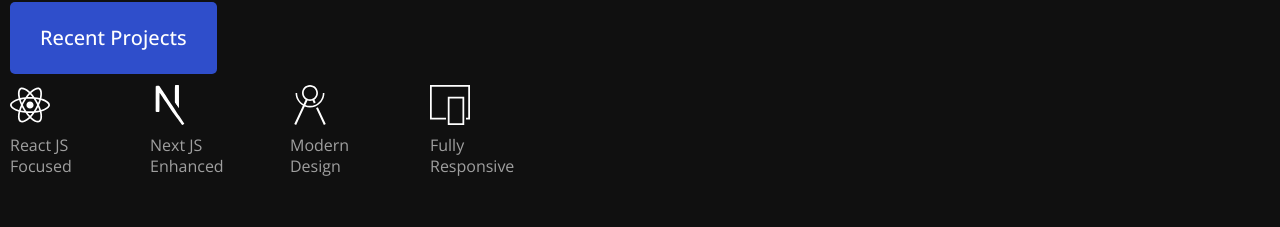
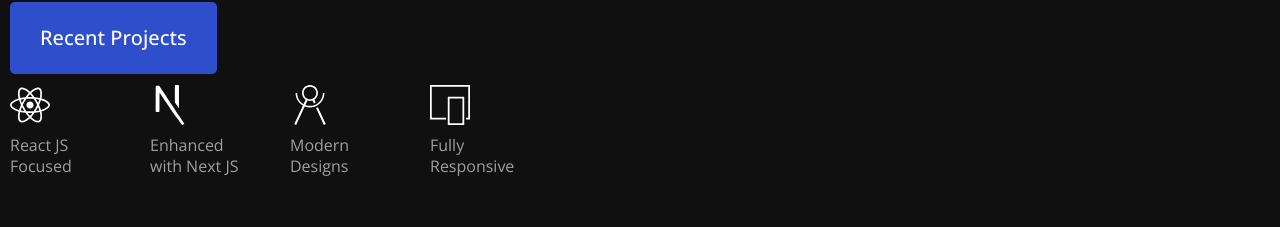
Before and after one commit to Dangereye/portfolio-v2, a Next.js app: page / in a window 1280 px wide. Shown: the part 503-730 px from the top of the page. Built offline with nearby package versions, Linux system fonts and the light colour scheme.

Commit message:
Updated Hero.

```diff
--- a/sections/hero/Hero.js
+++ b/sections/hero/Hero.js
@@ -26,8 +26,8 @@ export default function Hero() {
         </div>
         <div className="highlights">
           <Highlight icon={<ReactSvg />} text="React JS Focused" />
-          <Highlight icon={<NextSVG />} text="Next JS Enhanced" />
-          <Highlight icon={<CompassSvg />} text="Modern Design" />
+          <Highlight icon={<NextSVG />} text="Enhanced with Next JS" />
+          <Highlight icon={<CompassSvg />} text="Modern Designs" />
           <Highlight icon={<ScreenSvg />} text="Fully Responsive" />
         </div>
       </div>
--- a/styles/layout/_sections.scss
+++ b/styles/layout/_sections.scss
@@ -35,6 +35,7 @@
       left: 0;
 
       display: flex;
+      flex-wrap: wrap;
       align-items: center;
       gap: 4rem;
 
```
